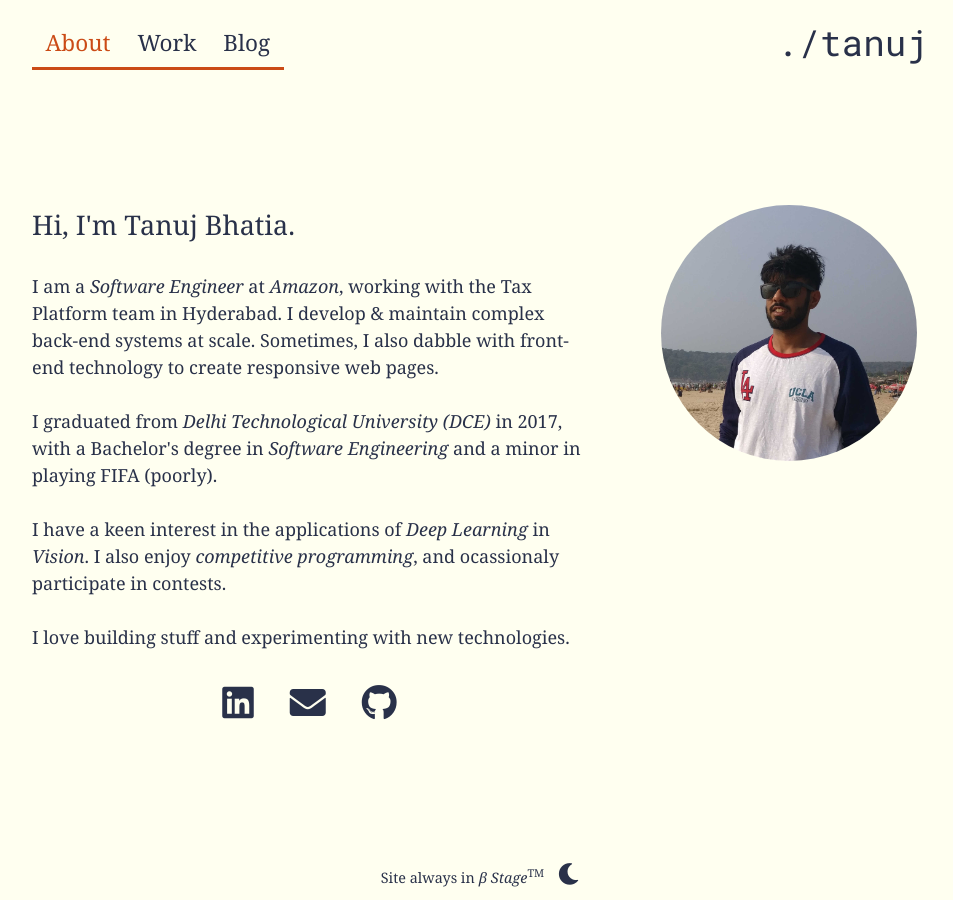
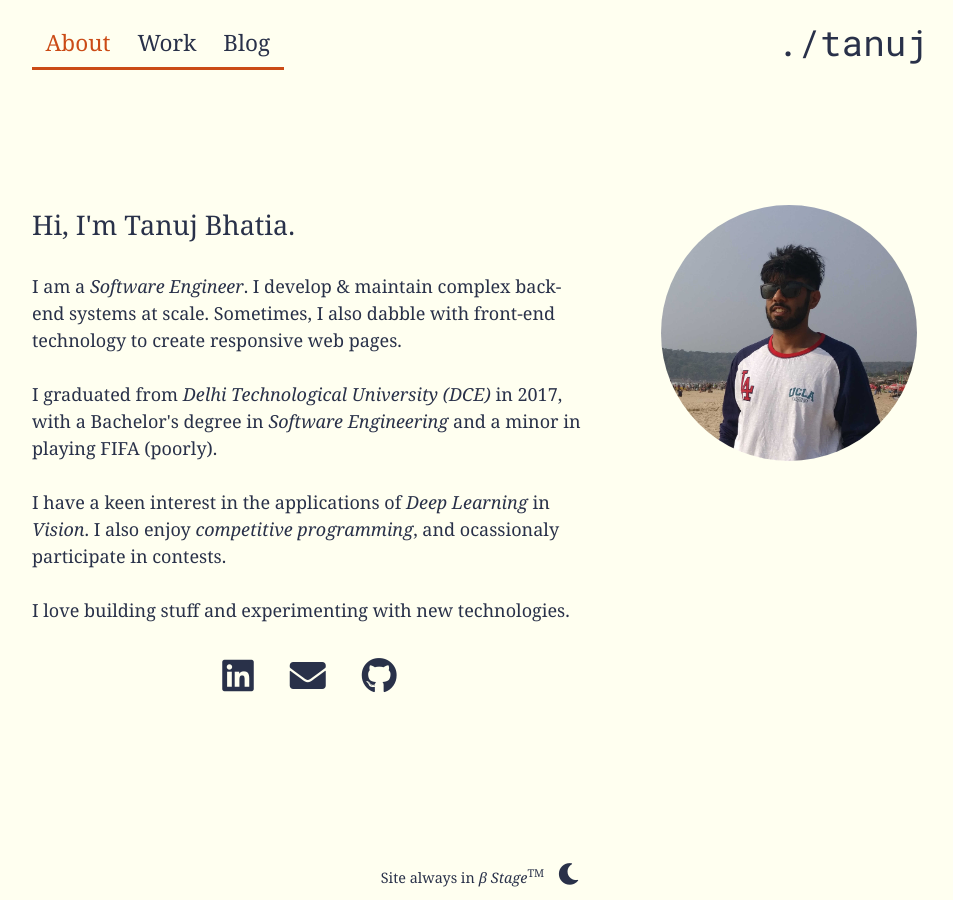
Before and after one commit to t4nuj/t4nuj.github.io, a Jekyll site: the page built from index.html, in a window 1280 px wide. Shown: the whole page, without its empty margins (160-1113 px from the left). Built offline with Jekyll 4.4.1, drawn with Linux system fonts in a browser that asks for light colours; nearby versions of some CDN libraries; some web fonts are replaced.

Commit message:
Updated landing page

```diff
--- a/index.html
+++ b/index.html
@@ -7,7 +7,7 @@ navbar_position: "About"
 <div class="about-grid">
     <div>
         <p class="large-text">Hi, I'm <strong>Tanuj Bhatia</strong>.</p>
-        <p>I am a <em>Software Engineer</em> at <em>Amazon</em>, working with the Tax Platform team in Hyderabad. I develop & maintain complex back-end systems at scale. Sometimes, I also dabble with front-end technology to create responsive web pages.
+        <p>I am a <em>Software Engineer</em>. I develop & maintain complex back-end systems at scale. Sometimes, I also dabble with front-end technology to create responsive web pages.
 
         <p>I graduated from <em>Delhi Technological University (DCE)</em> in 2017, with a Bachelor's degree in <em>Software Engineering</em> and a minor in playing FIFA (poorly).</p>
 
```
